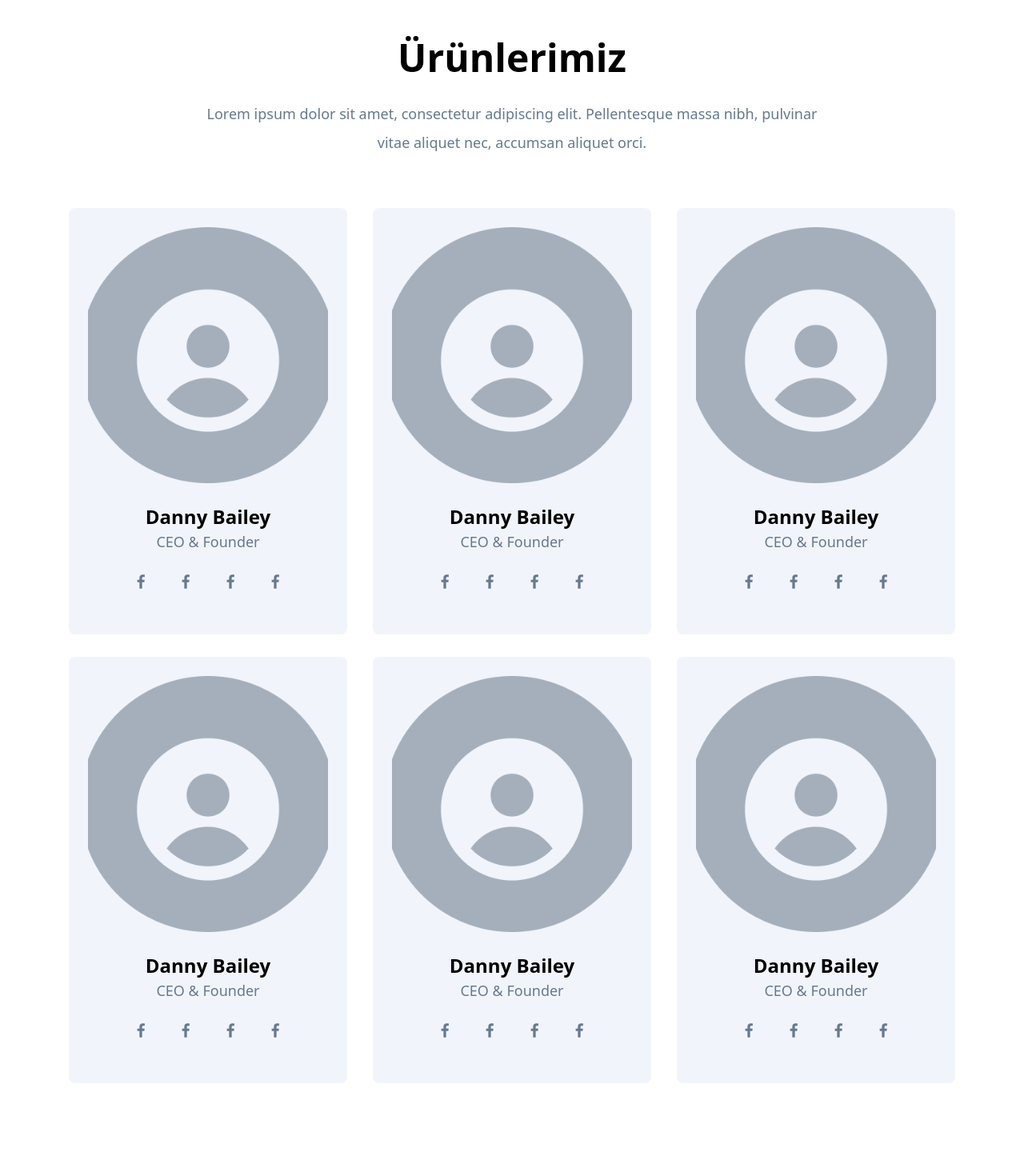
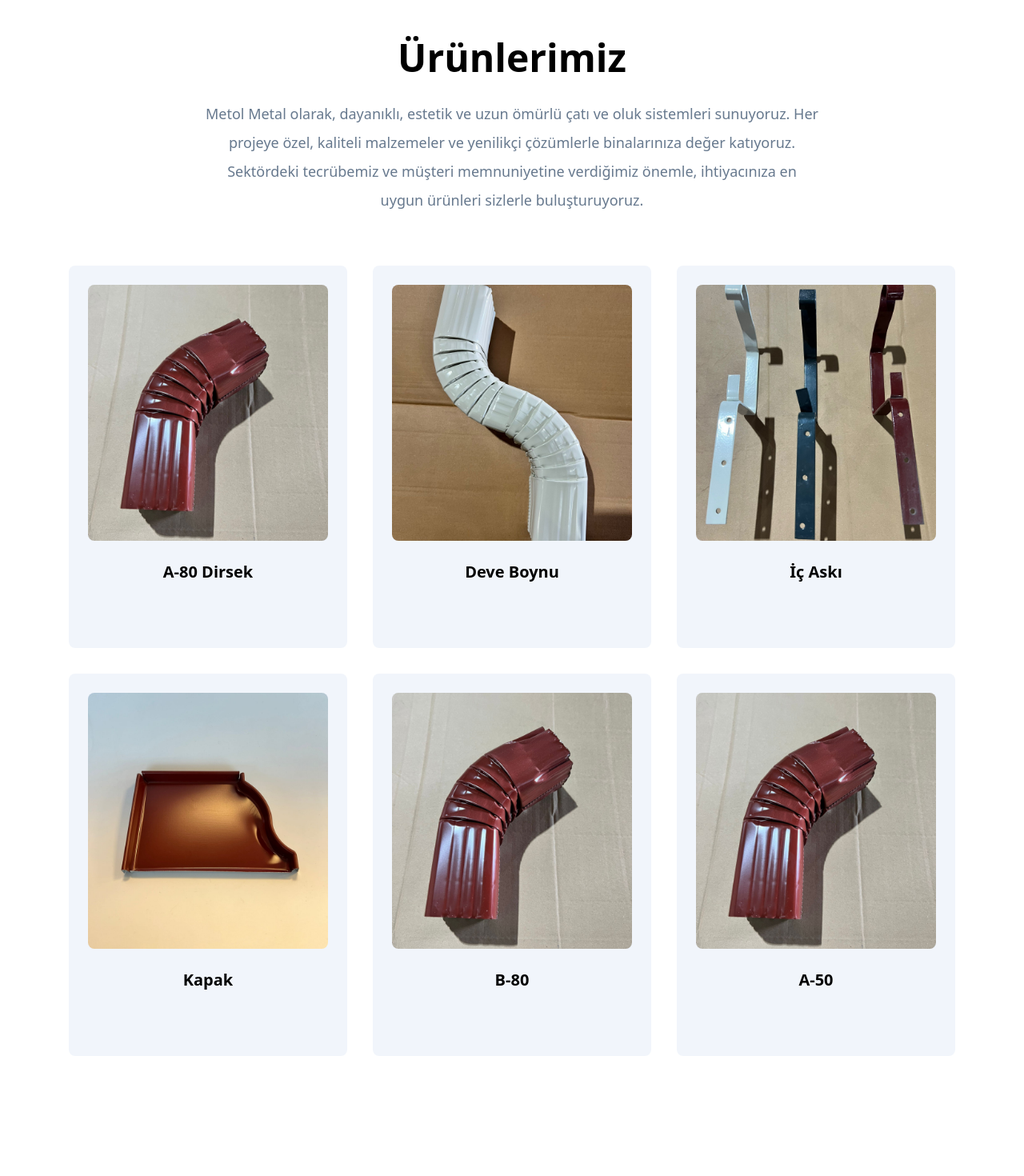
Before and after one commit to Rau7/metolmetal, a Next.js app: page /urunler in a window 1280 px wide. Shown: the part 180-1650 px from the top of the page at 80% size. Built offline with nearby package versions, Linux system fonts and the light colour scheme.

Commit message:
doneForNow

```diff
--- a/app/urunler/[urunAdi]/page.jsx
+++ b/app/urunler/[urunAdi]/page.jsx
@@ -1,101 +1,104 @@
+"use client";
 import React from "react";
+import Image from "next/image";
+import Link from "next/link";
+import { products } from "../page";
+import { notFound } from "next/navigation";
 
-const UrunDetay = () => {
+const ProductDetail = ({ params }) => {
+  const product = products.find((p) => p.slug === params.urunAdi);
+
+  if (!product) {
+    notFound();
+  }
+
   return (
     <section className="py-20">
       <div className="container px-4 mx-auto">
-        <div className="flex flex-wrap items-center -mx-4">
-          <div className="w-full lg:w-1/2 px-4 mb-12 lg:mb-0">
-            <img
-              className="rounded-lg w-full object-cover"
-              src="mockup-assets/images/gray-500-square.png"
-              alt
+        <div className="max-w-6xl mx-auto">
+          <div className="flex flex-wrap -mx-4">
+            {/* Ürün Görseli */}
+            <div className="w-full lg:w-1/2 px-4 mb-8 lg:mb-0">
+              <div className="relative overflow-hidden rounded-lg bg-gray-50 p-2">
+                <Image
+                  src={product.image}
+                  alt={product.name}
+                  className="w-full h-[500px] object-cover rounded-lg"
                 />
               </div>
+            </div>
+
+            {/* Ürün Detayları */}
             <div className="w-full lg:w-1/2 px-4">
-            <div className="lg:max-w-sm lg:ml-auto">
-              <h2 className="mb-12 text-4xl md:text-5xl mt-3 font-bold font-heading">
-                Lorem ipsum
-              </h2>
-              <div className="flex mb-6">
-                <div className="mr-5 text-gray-500">
+              <div className="lg:pl-8">
+                <div className="mb-6">
+                  <h1 className="mt-2 text-4xl font-bold font-heading">
+                    {product.name}
+                  </h1>
+                </div>
+
+                <div className="mb-8">
+                  <h2 className="text-2xl font-bold mb-4">Ürün Açıklaması</h2>
+                  <p className="text-gray-500 leading-relaxed">
+                    {product.description}
+                  </p>
+                </div>
+
+                <div className="mb-8">
+                  <h2 className="text-2xl font-bold mb-4">Özellikler</h2>
+                  <ul className="space-y-3">
+                    {product.features.map((feature, index) => (
+                      <li key={index} className="flex items-center">
                         <svg
-                    className="w-5 h-5"
-                    xmlns="http://www.w3.org/2000/svg"
+                          className="w-4 h-4 mr-2 text-green-500"
                           fill="none"
+                          stroke="currentColor"
                           viewBox="0 0 24 24"
-                    stroke="currentColor"
                         >
                           <path
                             strokeLinecap="round"
                             strokeLinejoin="round"
-                      strokeWidth={2}
-                      d="M9 12l2 2 4-4m6 2a9 9 0 11-18 0 9 9 0 0118 0z"
+                            strokeWidth="2"
+                            d="M5 13l4 4L19 7"
                           />
                         </svg>
+                        <span className="text-gray-700">{feature}</span>
+                      </li>
+                    ))}
+                  </ul>
                 </div>
-                <div className="max-w-sm">
-                  <h3 className="mb-2 -mt-1 text-2xl font-bold font-heading">
-                    Quick problem-solving contact
-                  </h3>
-                  <p className="text-gray-500 leading-loose">
-                    Etiam pellentesque non nibh non pulvinar. Mauris posuere,
-                    tellus sit amet tempus vestibulum.
-                  </p>
+
+                <div className="mb-8">
+                  <h2 className="text-2xl font-bold mb-4">Teknik Özellikler</h2>
+                  <div className="bg-gray-50 rounded-lg p-6">
+                    <div className="space-y-4">
+                      {Object.entries(product.specifications).map(
+                        ([key, value]) => (
+                          <div key={key} className="flex justify-between">
+                            <span className="text-gray-600 capitalize">
+                              {key.replace(/([A-Z])/g, " $1").trim()}:
+                            </span>
+                            <span className="font-medium">{value}</span>
+                          </div>
+                        )
+                      )}
                     </div>
                   </div>
-              <div className="flex mb-6">
-                <div className="mr-5 text-gray-500">
-                  <svg
-                    className="w-5 h-5"
-                    xmlns="http://www.w3.org/2000/svg"
-                    fill="none"
-                    viewBox="0 0 24 24"
-                    stroke="currentColor"
+                </div>
+
+                <div className="flex items-center space-x-4">
+                  <Link
+                    href="/iletisim"
+                    className="inline-block px-8 py-4 text-white font-bold bg-blue-600 hover:bg-blue-700 rounded-lg transition duration-200"
                   >
-                    <path
-                      strokeLinecap="round"
-                      strokeLinejoin="round"
-                      strokeWidth={2}
-                      d="M9 12l2 2 4-4m6 2a9 9 0 11-18 0 9 9 0 0118 0z"
-                    />
-                  </svg>
-                </div>
-                <div className="max-w-sm">
-                  <h3 className="mb-2 -mt-1 text-2xl font-bold font-heading">
-                    Making changes simple and easy
-                  </h3>
-                  <p className="text-gray-500 leading-loose">
-                    Etiam pellentesque non nibh non pulvinar. Mauris posuere,
-                    tellus sit amet tempus vestibulum.
-                  </p>
-                </div>
-              </div>
-              <div className="flex">
-                <div className="mr-5 text-gray-500">
-                  <svg
-                    className="w-5 h-5"
-                    xmlns="http://www.w3.org/2000/svg"
-                    fill="none"
-                    viewBox="0 0 24 24"
-                    stroke="currentColor"
+                    İletişime Geçin
+                  </Link>
+                  <Link
+                    href="/urunler"
+                    className="inline-block px-8 py-4 text-gray-700 font-bold bg-gray-100 hover:bg-gray-200 rounded-lg transition duration-200"
                   >
-                    <path
-                      strokeLinecap="round"
-                      strokeLinejoin="round"
-                      strokeWidth={2}
-                      d="M9 12l2 2 4-4m6 2a9 9 0 11-18 0 9 9 0 0118 0z"
-                    />
-                  </svg>
-                </div>
-                <div className="max-w-sm">
-                  <h3 className="mb-2 -mt-1 text-2xl font-bold font-heading">
-                    Exchangeable at any time
-                  </h3>
-                  <p className="text-gray-500 leading-loose">
-                    Etiam pellentesque non nibh non pulvinar. Mauris posuere,
-                    tellus sit amet tempus vestibulum.
-                  </p>
+                    Tüm Ürünler
+                  </Link>
                 </div>
               </div>
             </div>
@@ -106,4 +109,4 @@ const UrunDetay = () => {
   );
 };
 
-export default UrunDetay;
+export default ProductDetail;
--- a/app/urunler/page.jsx
+++ b/app/urunler/page.jsx
@@ -1,7 +1,98 @@
+"use client";
 import React from "react";
-import fb from "@/public/assets/mockup-assets/socials/facebook.svg";
-import g500sq from "@/public/assets/mockup-assets/images/gray-300-avatar.png";
 import Image from "next/image";
+import Link from "next/link";
+import u1 from "@/public/assets/mockup-assets/images/mmurunler/urun1.jpeg";
+import u2 from "@/public/assets/mockup-assets/images/mmurunler/urun2.jpeg";
+import u3 from "@/public/assets/mockup-assets/images/mmurunler/urun3.jpeg";
+import u4 from "@/public/assets/mockup-assets/images/mmurunler/urun4.jpeg";
+
+const products = [
+  {
+    id: 1,
+    name: "A-80 Dirsek",
+    image: u2,
+    slug: "a-80-dirsek",
+    description:
+      "Yüksek kaliteli A-80 dirsek, dayanıklı ve uzun ömürlü kullanım için tasarlandı.",
+    features: ["Yüksek dayanıklılık", "Kolay montaj", "Uzun ömürlü kullanım"],
+    specifications: {
+      material: "Galvaniz Çelik",
+      thickness: "0.50mm - 0.70mm",
+      finish: "Elektrostatik Toz Boya",
+    },
+  },
+  {
+    id: 2,
+    name: "Deve Boynu",
+    image: u3,
+    slug: "deve-boynu",
+    description:
+      "Özel tasarım deve boynu, maksimum performans ve estetik görünüm sağlar.",
+    features: ["Estetik tasarım", "Su geçirmez", "Kolay bakım"],
+    specifications: {
+      material: "Galvaniz Çelik",
+      thickness: "0.50mm - 0.70mm",
+      finish: "Elektrostatik Toz Boya",
+    },
+  },
+  {
+    id: 3,
+    name: "İç Askı",
+    image: u4,
+    slug: "ic-aski",
+    description:
+      "Güçlendirilmiş iç askı sistemi, maksimum yük taşıma kapasitesi sunar.",
+    features: ["Yüksek taşıma kapasitesi", "Kolay montaj", "Uzun ömürlü"],
+    specifications: {
+      material: "Galvaniz Çelik",
+      thickness: "0.50mm - 0.70mm",
+      finish: "Elektrostatik Toz Boya",
+    },
+  },
+  {
+    id: 4,
+    name: "Kapak",
+    image: u1,
+    slug: "kapak",
+    description: "Su geçirmez kapak sistemi, mükemmel koruma sağlar.",
+    features: ["Su geçirmez", "Dayanıklı", "Kolay montaj"],
+    specifications: {
+      material: "Galvaniz Çelik",
+      thickness: "0.50mm - 0.70mm",
+      finish: "Elektrostatik Toz Boya",
+    },
+  },
+  {
+    id: 5,
+    name: "B-80",
+    image: u2,
+    slug: "b-80",
+    description: "B-80 serisi, endüstriyel uygulamalar için ideal çözüm sunar.",
+    features: ["Endüstriyel kullanım", "Yüksek dayanım", "Kolay kurulum"],
+    specifications: {
+      material: "Galvaniz Çelik",
+      thickness: "0.50mm - 0.70mm",
+      finish: "Elektrostatik Toz Boya",
+    },
+  },
+  {
+    id: 6,
+    name: "A-50",
+    image: u2,
+    slug: "a-50",
+    description: "A-50 serisi, kompakt ve etkili çözümler sunar.",
+    features: ["Kompakt tasarım", "Verimli kullanım", "Kolay montaj"],
+    specifications: {
+      material: "Galvaniz Çelik",
+      thickness: "0.50mm - 0.70mm",
+      finish: "Elektrostatik Toz Boya",
+    },
+  },
+];
+
+// Export products array for use in detail pages
+export { products };
 
 const Urunler = () => {
   return (
@@ -12,160 +103,36 @@ const Urunler = () => {
             Ürünlerimiz
           </h2>
           <p className="text-lg text-gray-500 leading-loose">
-            Lorem ipsum dolor sit amet, consectetur adipiscing elit.
-            Pellentesque massa nibh, pulvinar vitae aliquet nec, accumsan
-            aliquet orci.
+            Metol Metal olarak, dayanıklı, estetik ve uzun ömürlü çatı ve oluk
+            sistemleri sunuyoruz. Her projeye özel, kaliteli malzemeler ve
+            yenilikçi çözümlerle binalarınıza değer katıyoruz. Sektördeki
+            tecrübemiz ve müşteri memnuniyetine verdiğimiz önemle, ihtiyacınıza
+            en uygun ürünleri sizlerle buluşturuyoruz.
           </p>
         </div>
         <div className="flex flex-wrap -m-4">
-          <div className="w-full md:w-1/2 lg:w-1/3 p-4">
-            <div className="p-6 pb-12 bg-gray-50 rounded-lg text-center">
-              <Image
-                className="w-full w-full h-80 mx-auto mb-6 object-cover rounded-lg"
-                src={g500sq}
-              />
-              <h3 className="text-2xl font-bold font-heading">Danny Bailey</h3>
-              <p className="mb-6 text-lg text-gray-500">CEO &amp; Founder</p>
-              <div>
-                <a className="inline-block mr-8" href="#">
-                  <Image src={fb} />
-                </a>
-                <a className="inline-block mr-8" href="#">
-                  <Image src={fb} />
-                </a>
-                <a className="inline-block mr-8" href="#">
-                  <Image src={fb} />
-                </a>
-                <a className="inline-block" href="#">
-                  <Image src={fb} />
-                </a>
-              </div>
+          {products.map((product) => (
+            <div key={product.id} className="w-full md:w-1/2 lg:w-1/3 p-4">
+              <Link href={`/urunler/${product.slug}`}>
+                <div className="group p-6 pb-12 bg-gray-50 rounded-lg text-center transition-all duration-300 hover:shadow-xl hover:-translate-y-1">
+                  <div className="relative overflow-hidden rounded-lg">
+                    <Image
+                      className="w-full h-80 object-cover transition-transform duration-300 group-hover:scale-110"
+                      src={product.image}
+                      alt={product.name}
+                    />
+                    <div className="absolute inset-0 bg-black opacity-0 group-hover:opacity-10 transition-opacity duration-300" />
+                  </div>
+                  <h4 className="text-xl font-bold font-heading mt-6 group-hover:text-blue-600 transition-colors duration-300">
+                    {product.name}
+                  </h4>
+                  <p className="mt-2 text-gray-500 opacity-0 group-hover:opacity-100 transition-opacity duration-300">
+                    Detaylar için tıklayın
+                  </p>
+                </div>
+              </Link>
             </div>
-          </div>
-          <div className="w-full md:w-1/2 lg:w-1/3 p-4">
-            <div className="p-6 pb-12 bg-gray-50 rounded-lg text-center">
-              <Image
-                className="w-full h-80 mx-auto mb-6 object-cover rounded-lg"
-                src={g500sq}
-              />
-              <h3 className="text-2xl font-bold font-heading">Danny Bailey</h3>
-              <p className="mb-6 text-lg text-gray-500">CEO &amp; Founder</p>
-              <div>
-                <a className="inline-block mr-8" href="#">
-                  <Image src={fb} />
-                </a>
-                <a className="inline-block mr-8" href="#">
-                  <Image src={fb} />
-                </a>
-                <a className="inline-block mr-8" href="#">
-                  <Image src={fb} />
-                </a>
-                <a className="inline-block" href="#">
-                  <Image src={fb} />
-                </a>
-              </div>
-            </div>
-          </div>
-          <div className="w-full md:w-1/2 lg:w-1/3 p-4">
-            <div className="p-6 pb-12 bg-gray-50 rounded-lg text-center">
-              <Image
-                className="w-full h-80 mx-auto mb-6 object-cover rounded-lg"
-                src={g500sq}
-                alt="Avatar"
-              />
-              <h3 className="text-2xl font-bold font-heading">Danny Bailey</h3>
-              <p className="mb-6 text-lg text-gray-500">CEO &amp; Founder</p>
-              <div>
-                <a className="inline-block mr-8" href="#">
-                  <Image src={fb} />
-                </a>
-                <a className="inline-block mr-8" href="#">
-                  <Image src={fb} />
-                </a>
-                <a className="inline-block mr-8" href="#">
-                  <Image src={fb} />
-                </a>
-                <a className="inline-block" href="#">
-                  <Image src={fb} />
-                </a>
-              </div>
-            </div>
-          </div>
-          <div className="w-full md:w-1/2 lg:w-1/3 px-4 py-3">
-            <div className="p-6 pb-12 bg-gray-50 rounded-lg text-center">
-              <Image
-                className="w-full h-80 mx-auto mb-6 object-cover rounded-lg"
-                src={g500sq}
-                alt="Avatar"
-              />
-              <h3 className="text-2xl font-bold font-heading">Danny Bailey</h3>
-              <p className="mb-6 text-lg text-gray-500">CEO &amp; Founder</p>
-              <div>
-                <a className="inline-block mr-8" href="#">
-                  <Image src={fb} />
-                </a>
-                <a className="inline-block mr-8" href="#">
-                  <Image src={fb} />
-                </a>
-                <a className="inline-block mr-8" href="#">
-                  <Image src={fb} />
-                </a>
-                <a className="inline-block" href="#">
-                  <Image src={fb} />
-                </a>
-              </div>
-            </div>
-          </div>
-          <div className="w-full md:w-1/2 lg:w-1/3 px-4 py-3">
-            <div className="p-6 pb-12 bg-gray-50 rounded-lg text-center">
-              <Image
-                className="w-full h-80 mx-auto mb-6 object-cover rounded-lg"
-                src={g500sq}
-                alt="Avatar"
-              />
-              <h3 className="text-2xl font-bold font-heading">Danny Bailey</h3>
-              <p className="mb-6 text-lg text-gray-500">CEO &amp; Founder</p>
-              <div>
-                <a className="inline-block mr-8" href="#">
-                  <Image src={fb} />
-                </a>
-                <a className="inline-block mr-8" href="#">
-                  <Image src={fb} />
-                </a>
-                <a className="inline-block mr-8" href="#">
-                  <Image src={fb} />
-                </a>
-                <a className="inline-block" href="#">
-                  <Image src={fb} />
-                </a>
-              </div>
-            </div>
-          </div>
-          <div className="w-full md:w-1/2 lg:w-1/3 px-4 py-3">
-            <div className="p-6 pb-12 bg-gray-50 rounded-lg text-center">
-              <Image
-                className="w-full h-80 mx-auto mb-6 object-cover rounded-lg"
-                src={g500sq}
-                alt="Avatar"
-              />
-              <h3 className="text-2xl font-bold font-heading">Danny Bailey</h3>
-              <p className="mb-6 text-lg text-gray-500">CEO &amp; Founder</p>
-              <div>
-                <a className="inline-block mr-8" href="#">
-                  <Image src={fb} />
-                </a>
-                <a className="inline-block mr-8" href="#">
-                  <Image src={fb} />
-                </a>
-                <a className="inline-block mr-8" href="#">
-                  <Image src={fb} />
-                </a>
-                <a className="inline-block" href="#">
-                  <Image src={fb} />
-                </a>
-              </div>
-            </div>
-          </div>
+          ))}
         </div>
       </div>
     </section>
--- a/components/Navbar.jsx
+++ b/components/Navbar.jsx
@@ -21,7 +21,7 @@ const Navbar = () => {
     <div className="relative">
       <div className="container px-4 mx-auto">
         <nav className="flex justify-between items-center py-8">
-          <Link className="text-gray-600 text-2xl leading-none" href="/">
+          <Link className="text-gray-600 text-2xl leading-none ml-3" href="/">
             <Image className="h-16" src={mlogo} alt width="160" />
           </Link>
           <div className="lg:hidden">
```
Also changed, not shown: app/iletisim/page.jsx (+52 -73 lines). Lines whose indentation alone changed are shown as unchanged.
